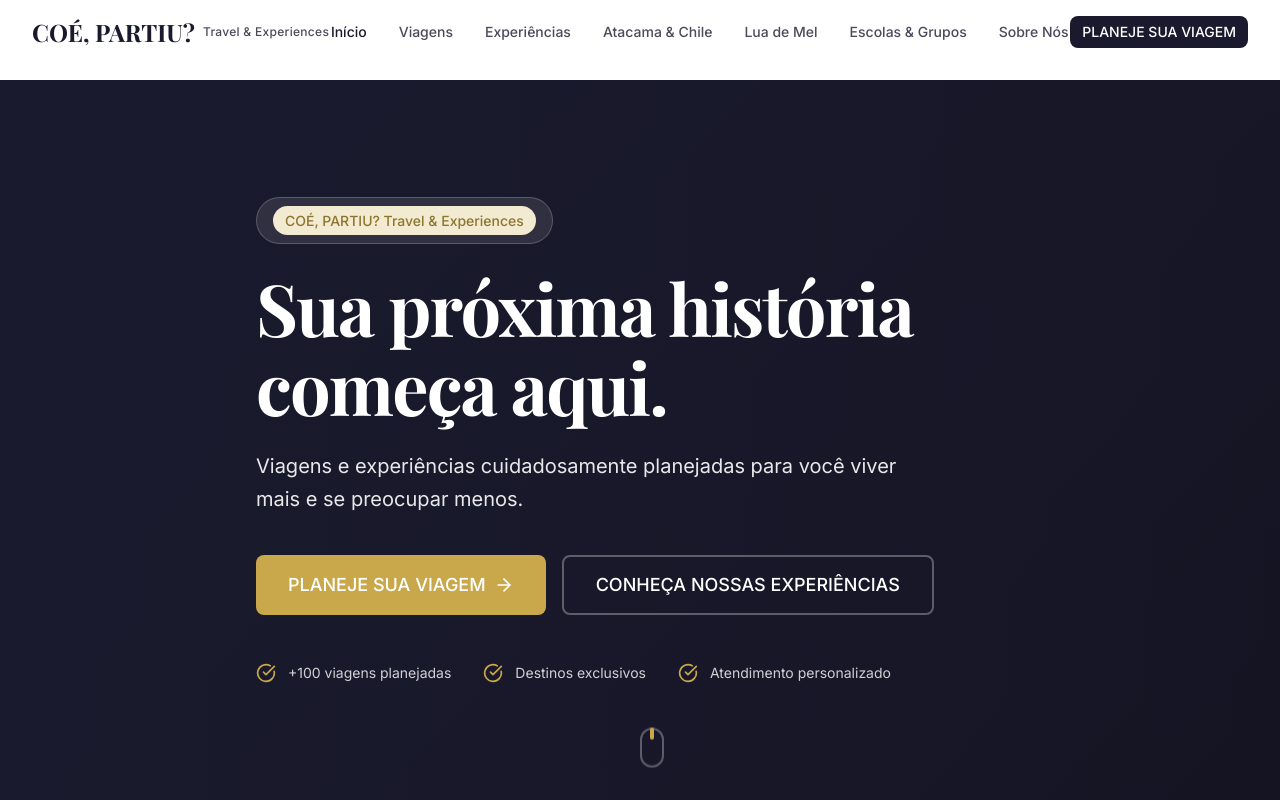
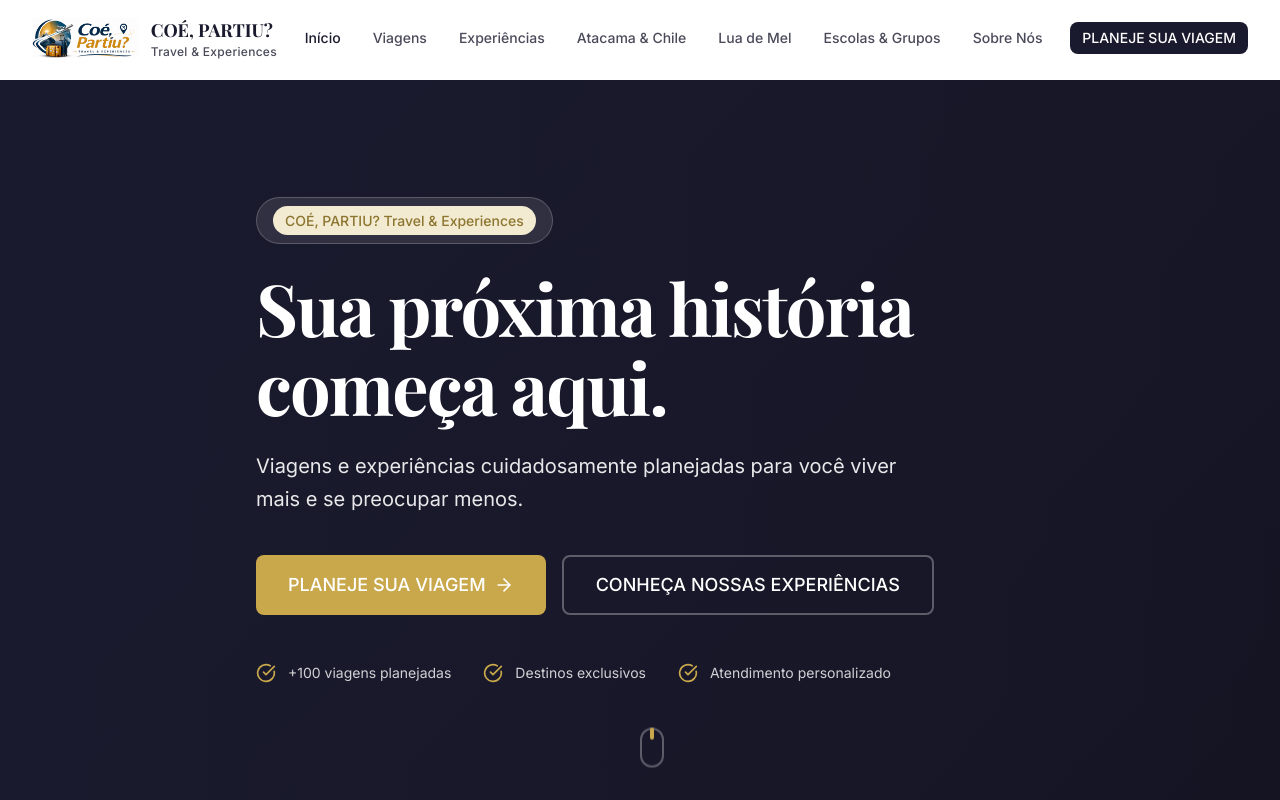
Before and after one commit to coepartiu-travel/sitecoepartiu, a Next.js app: page / in a window 1280 px wide. Shown: the top 800 px of the page. Built offline with nearby package versions, Linux system fonts and the light colour scheme; a web font is replaced by a local one.

Commit message:
Update Logo.tsx

```diff
--- a/src/components/ui/Logo.tsx
+++ b/src/components/ui/Logo.tsx
@@ -1,4 +1,5 @@
 import Link from 'next/link';
+import Image from 'next/image';
 import { cn } from '@/lib/utils/cn';
 
 interface LogoProps {
@@ -9,18 +10,28 @@ interface LogoProps {
 
 export function Logo({ className, size = 'md', showText = true }: LogoProps) {
   const sizes = {
-    sm: 'text-xl',
-    md: 'text-2xl',
-    lg: 'text-3xl',
+    sm: 'h-8',
+    md: 'h-10',
+    lg: 'h-12',
   };
 
   return (
-    <Link href="/" className={cn('flex items-center gap-2', className)}>
-      <div className={cn('font-display font-bold text-primary', sizes[size])}>
-        COÉ, PARTIU?
+    <Link href="/" className={cn('flex items-center gap-3', className)}>
+      <div className={cn('relative', sizes[size])}>
+        <Image
+          src="/logo-coe-partiu.png"
+          alt="COÉ, PARTIU? Travel & Experiences"
+          width={size === 'sm' ? 120 : size === 'md' ? 160 : 200}
+          height={size === 'sm' ? 32 : size === 'md' ? 40 : 48}
+          className="h-full w-auto object-contain"
+          priority
+        />
       </div>
       {showText && (
         <div className="hidden sm:block">
+          <span className="font-display text-lg font-bold text-primary">
+            COÉ, PARTIU?
+          </span>
           <span className="block text-xs text-text-secondary font-medium tracking-wide">
             Travel & Experiences
           </span>
```
